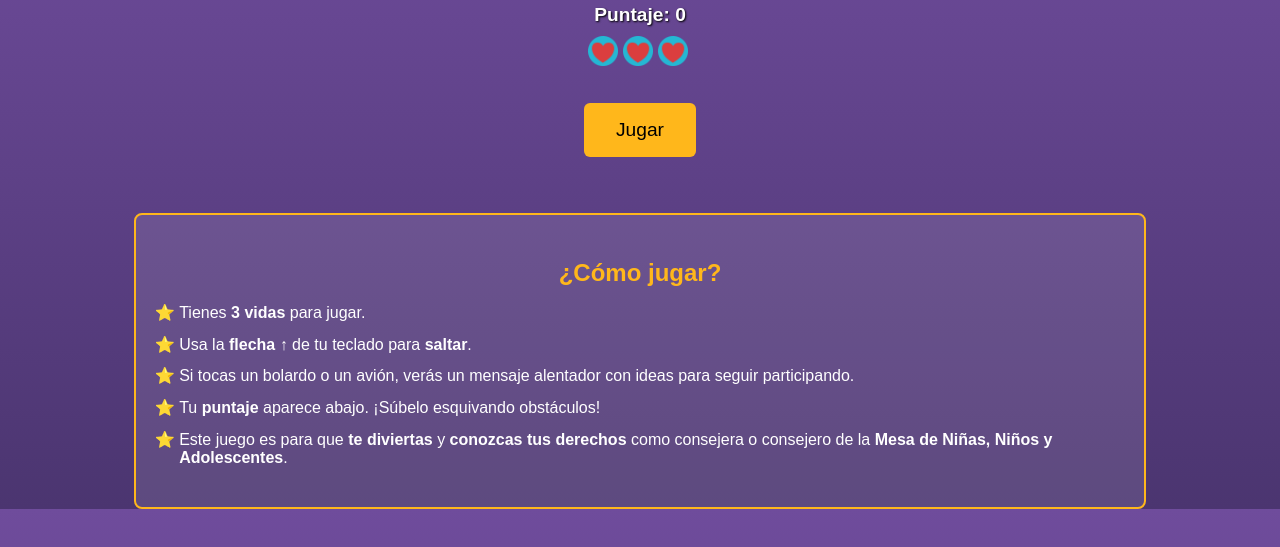
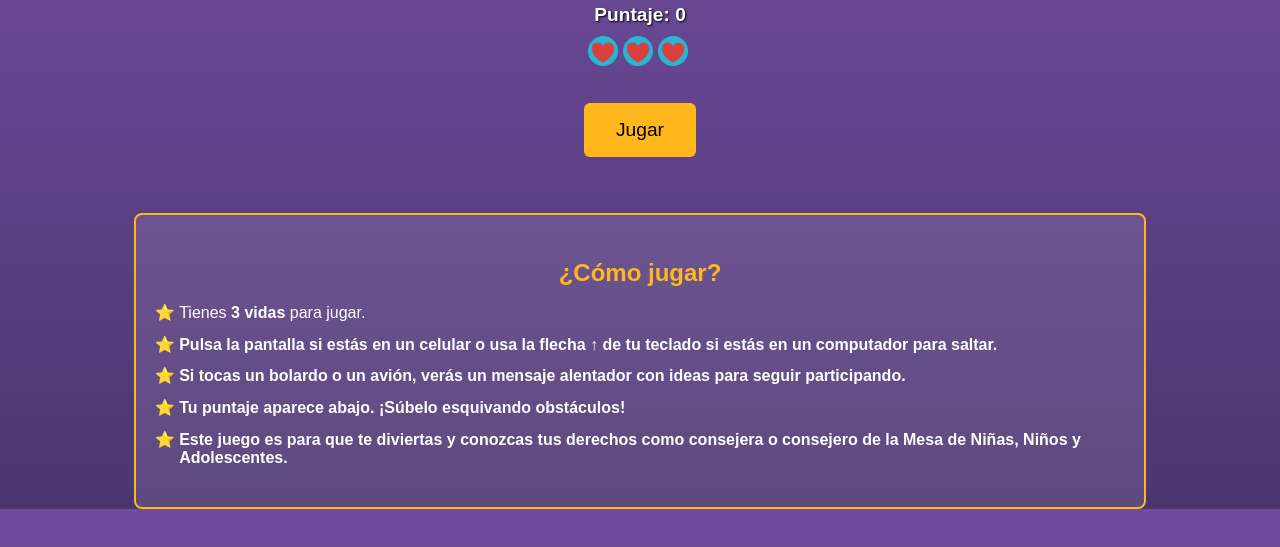
Before and after one commit to leonardo-forero/videojuego-scrd, a plain HTML site: page index.html in a window 1280 px wide. Shown: the part 131-678 px from the top of the page. Drawn offline with Linux system fonts and the light colour scheme.

Commit message:
Modificación instrucciones de juego

```diff
--- a/index.html
+++ b/index.html
@@ -61,7 +61,7 @@
     <h2>¿Cómo jugar?</h2>
     <ul>
       <li>Tienes <strong>3 vidas</strong> para jugar.</li>
-      <li>Usa la <strong>flecha ↑</strong> de tu teclado para <strong>saltar</strong>.</li>
+      <li><strong>Pulsa la pantalla<strong> si estás en un celular o usa la <strong>flecha ↑</strong> de tu teclado si estás en un computador para <strong>saltar</strong>.</li>
       <li>Si tocas un bolardo o un avión, verás un mensaje alentador con ideas para seguir participando.</li>
       <li>Tu <strong>puntaje</strong> aparece abajo. ¡Súbelo esquivando obstáculos!</li>
       <li>Este juego es para que <strong>te diviertas</strong> y <strong>conozcas tus derechos</strong> como consejera o consejero de la <strong>Mesa de Niñas, Niños y Adolescentes</strong>.</li>
```
